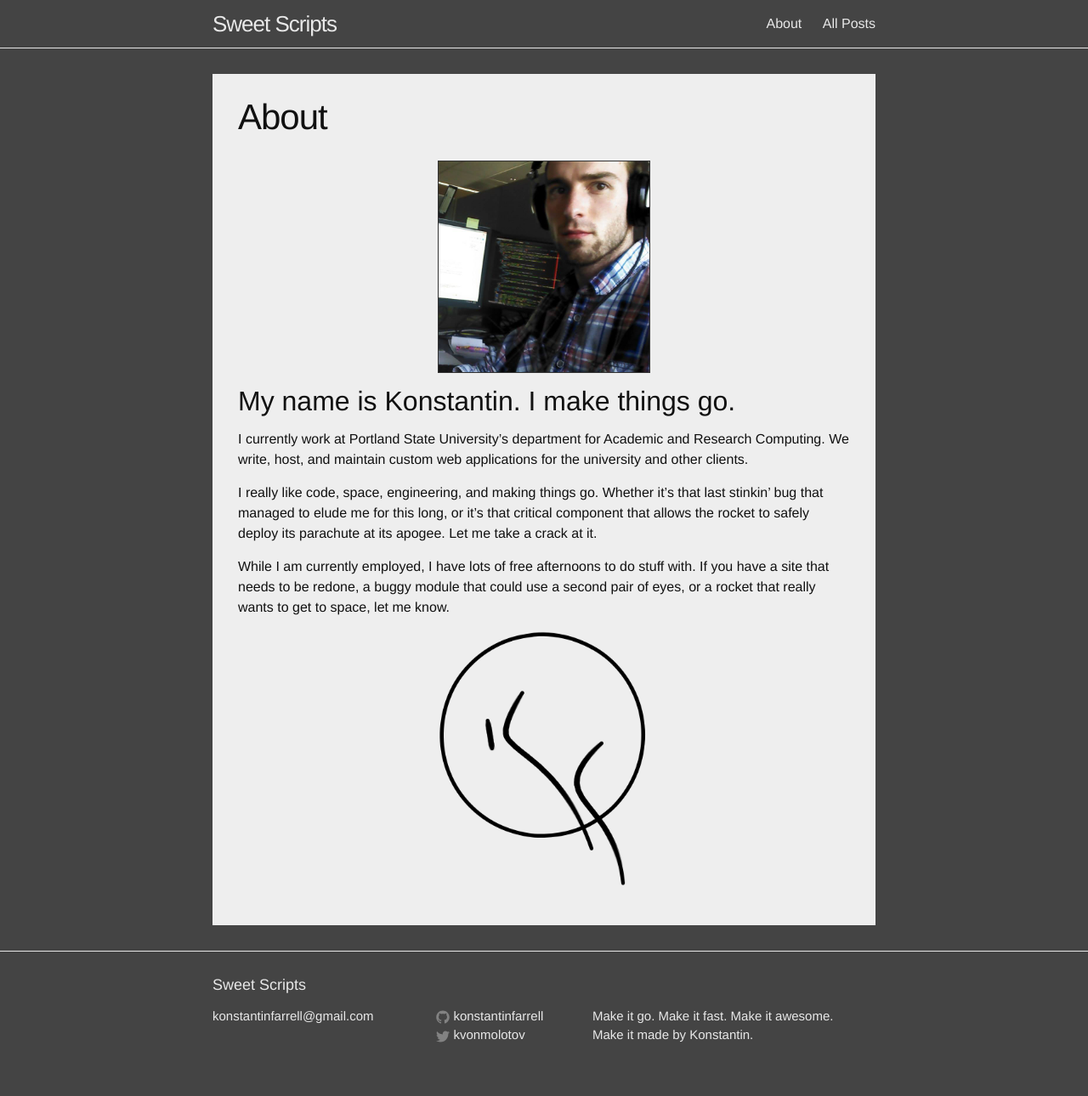
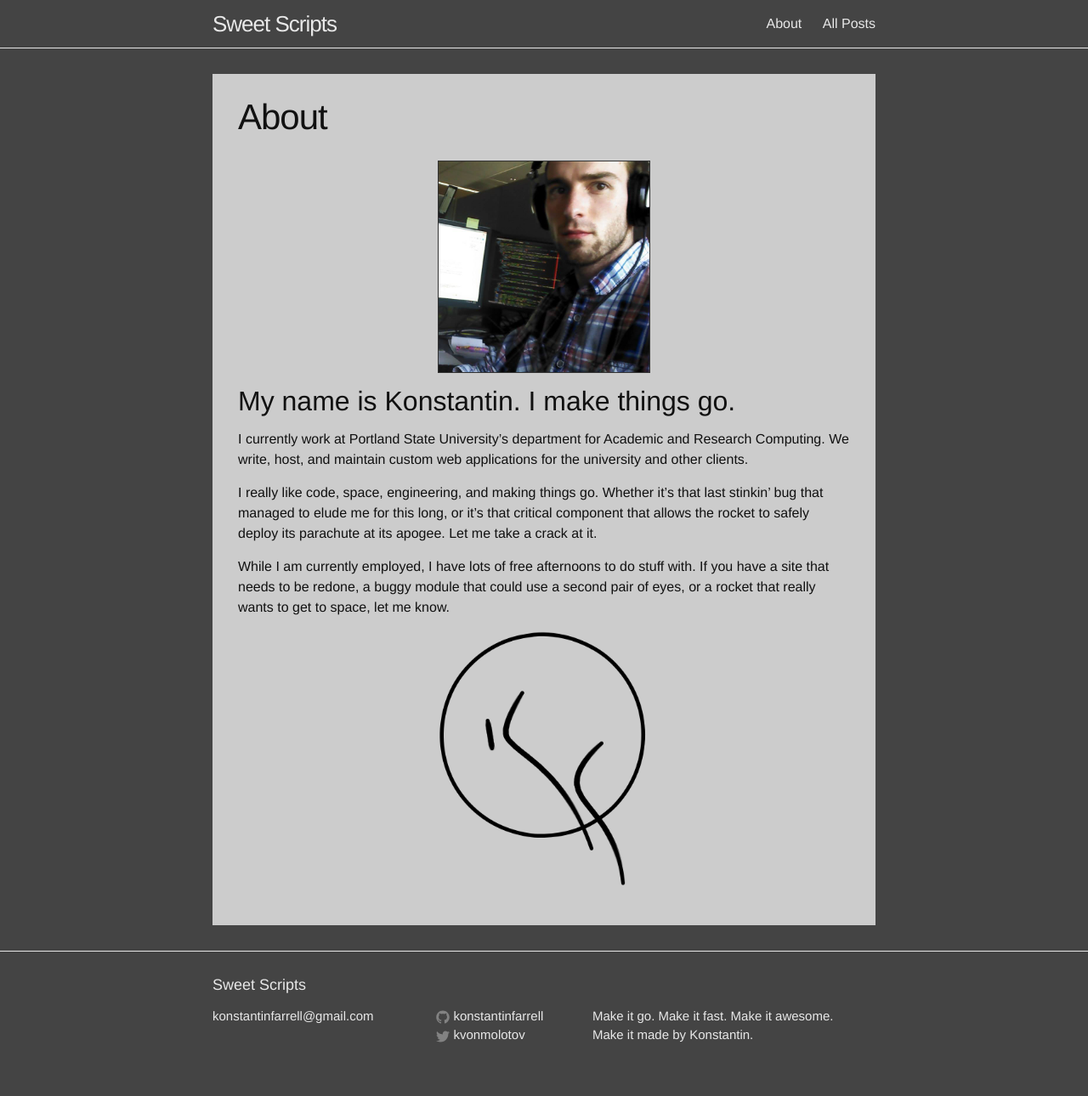
Before and after one commit to plosive/konstantinfarrell.github.io, a Jekyll site: the page built from about.md, in a window 1280 px wide. Shown: the whole page at 85% size. Built offline with Jekyll 4.4.1, drawn with Linux system fonts in a browser that asks for light colours.

Commit message:
update image drop shadows

```diff
--- a/_sass/_layout.scss
+++ b/_sass/_layout.scss
@@ -266,6 +266,8 @@
         img {
             max-height: 170px;
             max-width: 100%;
+            -webkit-filter: drop-shadow(0px 0px 2px #000);
+            filter: drop-shadow(0px 0px 2px #000);
         }
     }
 }
--- a/css/main.scss
+++ b/css/main.scss
@@ -15,7 +15,7 @@
 
 $text-color:       #111;
 $background-color: #444;
-$post-background-color: #eee;
+$post-background-color: #ccc;
 $brand-color:      #2a7ae2;
 
 $grey-color:       #828282;
```
